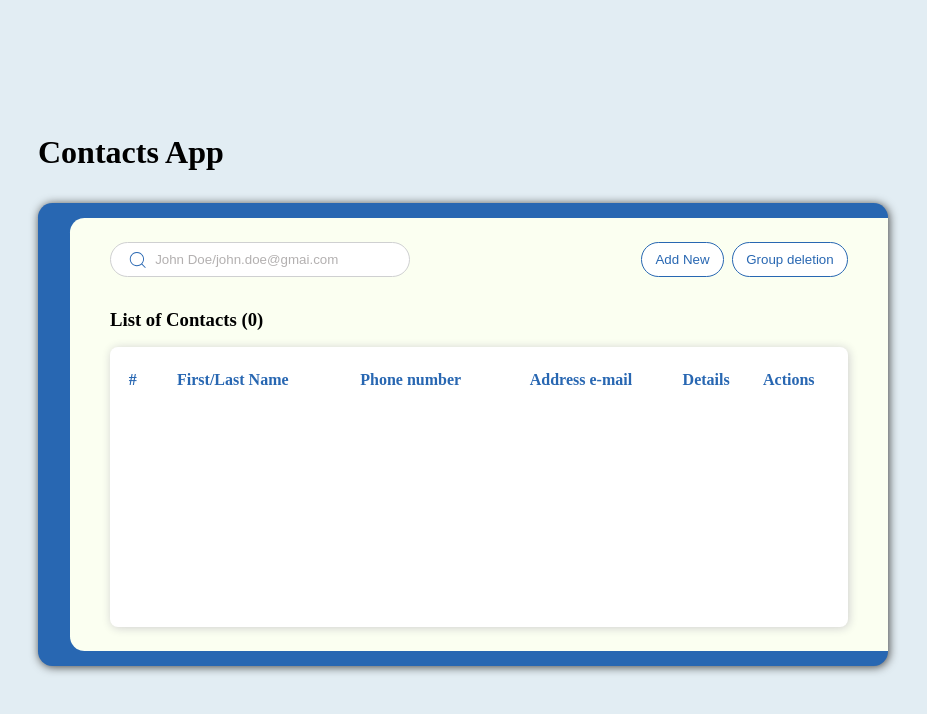
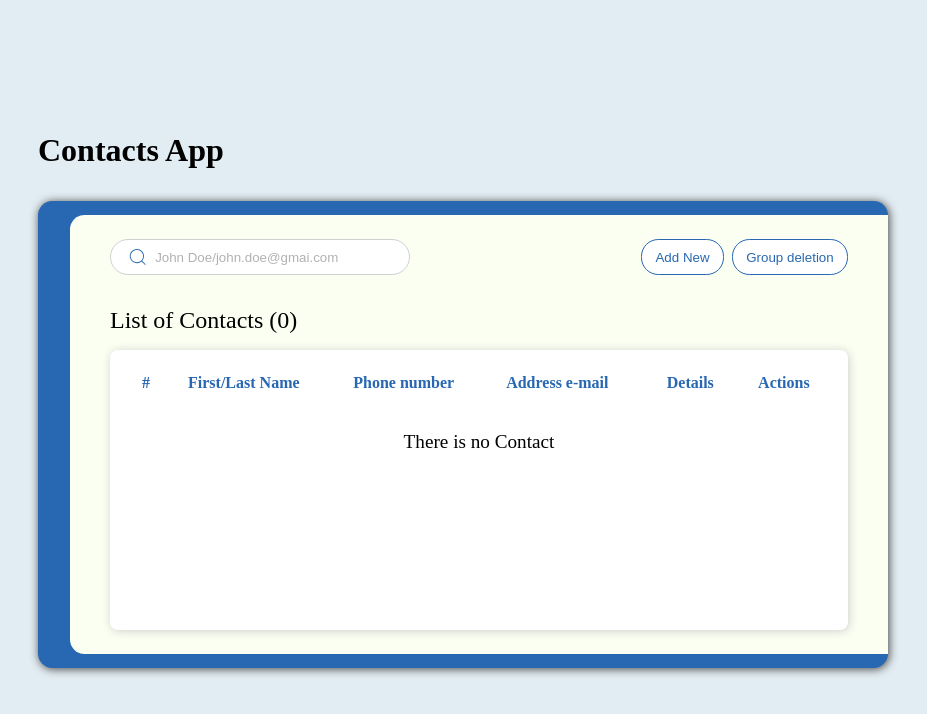
Before and after one commit to FakhriNoorollahi/contactApp-Responsive, a React app: page / in a window 1280 px wide. Shown: the top 714 px of the page, without its empty margins (177-1104 px from the left). Built offline with nearby package versions, Linux system fonts and the light colour scheme; the HTML template or start-up script is replaced by a standard one.

Commit message:
fix style thead and create input job contactDetail

```diff
--- a/src/components/ContactDetail/ContactDetail.jsx
+++ b/src/components/ContactDetail/ContactDetail.jsx
@@ -1,10 +1,12 @@
 import React from "react";
 import Modal from "../modal/Modal";
 import styles from "./contactDetal.module.css";
-import { CiLocationOn, CiMail, CiPhone } from "react-icons/ci";
+
+import { HiBriefcase, HiPhone } from "react-icons/hi2";
+import { HiLocationMarker, HiMail } from "react-icons/hi";
 
 function ContactDetail({ title, open, onClose, contact }) {
-  const { name, email, phone, address } = contact;
+  const { name, email, phone, address, job } = contact;
 
   return (
     <Modal title={title} open={open} onClose={onClose}>
@@ -15,20 +17,26 @@ function ContactDetail({ title, open, onClose, contact }) {
           <div className={styles.info}>
             <p>{email}</p>
             <span>
-              <CiMail />
+              <HiMail />
             </span>
           </div>
           <div className={styles.info}>
             <p>{phone ? phone : "_______"}</p>
             <span>
               {" "}
-              <CiPhone />
+              <HiPhone />
             </span>
           </div>
           <div className={styles.info}>
-            <p>{address ? address : "_______"}</p>
+            <p>{job ? job : "_________"}</p>
             <span>
-              <CiLocationOn />
+              <HiBriefcase />
+            </span>
+          </div>
+          <div className={styles.info}>
+            <p>{address ? address : "_________"}</p>
+            <span>
+              <HiLocationMarker />
             </span>
           </div>
         </div>
--- a/src/components/ContactDetail/contactDetal.module.css
+++ b/src/components/ContactDetail/contactDetal.module.css
@@ -27,7 +27,7 @@
 
 .information {
   width: 100%;
-  gap: 1.5;
+  gap: 2;
   margin-top: 1.5em;
 }
 
@@ -40,7 +40,7 @@
 
 .info p {
   width: 80%;
-  font-size: 1em;
+  font-size: 1.1em;
   font-weight: 500;
   text-align: start;
 }
--- a/src/components/contactsContent/ContactsList.jsx
+++ b/src/components/contactsContent/ContactsList.jsx
@@ -1,9 +1,13 @@
 import React, { useState } from "react";
 import styles from "./contactsList.module.css";
-import { CiEdit, CiRead, CiTrash } from "react-icons/ci";
 import AddNewContacts from "../AddNewContacts/AddNewContacts";
 import Modal from "../modal/Modal";
 import ContactDetail from "../ContactDetail/ContactDetail";
+import {
+  HiOutlineDocumentCheck,
+  HiOutlinePencilSquare,
+  HiOutlineTrash,
+} from "react-icons/hi2";
 
 function ContactsList({
   contacts,
@@ -13,18 +17,39 @@ function ContactsList({
   delGroup,
   handleChecked,
 }) {
+  const [headerStyle, setHeaderStyle] = useState({
+    boxShadow: "none",
+    backgroundColor: "white",
+  });
   const contactsAll = contacts.filter(
     (c) =>
       c.name.toLowerCase().includes(search.trim().toLowerCase()) ||
       c.email.toLowerCase().includes(search.trim().toLowerCase())
   );
 
+  const handleScroll = (e) => {
+    const { scrollTop, scrollHeight, clientHeight } = e.target;
+    const scrollRatio = scrollTop / (scrollHeight - clientHeight);
+
+    if (scrollRatio > 0.5) {
+      setHeaderStyle({
+        boxShadow: "inset 0 0 6px #3874e2",
+        backgroundColor: "#f1f1f7",
+      });
+    } else {
+      setHeaderStyle({
+        boxShadow: "none",
+        backgroundColor: "white",
+      });
+    }
+  };
+
   return (
     <div>
-      <h3>List of Contacts ({contacts.length})</h3>
-      <div className={styles.tableContainer}>
+      <p className={styles.title}>List of Contacts ({contacts.length})</p>
+      <div className={styles.tableContainer} onScroll={handleScroll}>
         <table className={styles.table}>
-          <thead>
+          <thead style={{ ...headerStyle }}>
             <tr>
               <th>#</th>
               <th>First/Last Name</th>
@@ -35,7 +60,8 @@ function ContactsList({
             </tr>
           </thead>
           <tbody>
-            {contactsAll.map((contact, index) => (
+            {!!contactsAll.length ? (
+              contactsAll.map((contact, index) => (
                 <ContactItem
                   key={contact.id}
                   contact={contact}
@@ -45,7 +71,17 @@ function ContactsList({
                   delGroup={delGroup}
                   handleChecked={handleChecked}
                 />
-            ))}
+              ))
+            ) : (
+              <tr style={{ backgroundColor: "white" }}>
+                <td
+                  colSpan={6}
+                  style={{ textAlign: "center", fontSize: "1.2em" }}
+                >
+                  There is no Contact
+                </td>
+              </tr>
+            )}
           </tbody>
         </table>
       </div>
@@ -71,11 +107,8 @@ function ContactItem({
     <tr>
       <td>{index + 1}</td>
       <td>
-        <span></span>
-        <span>
         {name.substring(0, 10)}
         {name.length > 10 ? "..." : ""}
-        </span>
       </td>
       <td>{phone ? phone : "➖"}</td>
       <td>
@@ -87,7 +120,7 @@ function ContactItem({
           onClick={() => setOpenDetail(true)}
           className={styles.buttonItem}
         >
-          <CiRead />
+          <HiOutlineDocumentCheck />
         </button>
         {openDetail && (
           <ContactDetail
@@ -104,7 +137,7 @@ function ContactItem({
             className={styles.buttonItem}
             onClick={() => setOpenDelete(true)}
           >
-            <CiTrash />
+            <HiOutlineTrash />
           </button>
           {openDelete && (
             <Modal
@@ -126,7 +159,7 @@ function ContactItem({
             className={styles.buttonItem}
             onClick={() => setOpenEdit(true)}
           >
-            <CiEdit />
+            <HiOutlinePencilSquare />
           </button>
           {openEdit && (
             <AddNewContacts
--- a/src/components/contactsContent/contactsList.module.css
+++ b/src/components/contactsContent/contactsList.module.css
@@ -4,8 +4,12 @@
   background-color: white;
   border-radius: 0.5em;
   height: 280px;
-  overflow-y: scroll;
+  overflow-y: auto;
   box-shadow: 1px 1px 10px 0px #cecece;
+}
+
+.title {
+  font-size: 1.5em;
 }
 
 .table {
@@ -34,25 +38,55 @@
   position: sticky;
   z-index: 20;
   top: 0;
+  overflow: hidden;
+  transition: all 0.3s ease-in-out;
+  border-radius: 0.5em;
 }
 
 .table thead tr th {
-  padding: 0.5em 0 1.5em;
+  padding: 0.5em 1em;
   color: var(--blue-color);
+  text-align: left;
+  margin-bottom: 1.5em;
+}
+
+.table thead tr th:first-child {
+  border-top-left-radius: 0.5em;
+  border-bottom-left-radius: 0.5em;
+}
+
+.table thead tr th:last-child {
+  border-top-right-radius: 0.5em;
+  border-bottom-right-radius: 0.5em;
 }
 
 .table tbody tr td {
   padding: 0.8em 1em;
+  text-align: left;
+  font-size: 1em;
+}
+
+.table thead tr th:nth-child(5),
+.table tbody tr td:nth-child(5),
+.table thead tr th:nth-child(6),
+.table tbody tr td:nth-child(6) {
+  text-align: center;
 }
 
 .table tbody tr:nth-child(odd) {
   background-color: #edf2f4;
 }
 
+.table tbody::before {
+  height: 1em;
+  display: table-row;
+  content: "";
+}
+
 .buttons {
   display: flex;
   justify-content: center;
-  gap: 0.5em;
+  gap: 0.7em;
 }
 
 .buttonItem {
```
Lines whose indentation alone changed are shown as unchanged.
